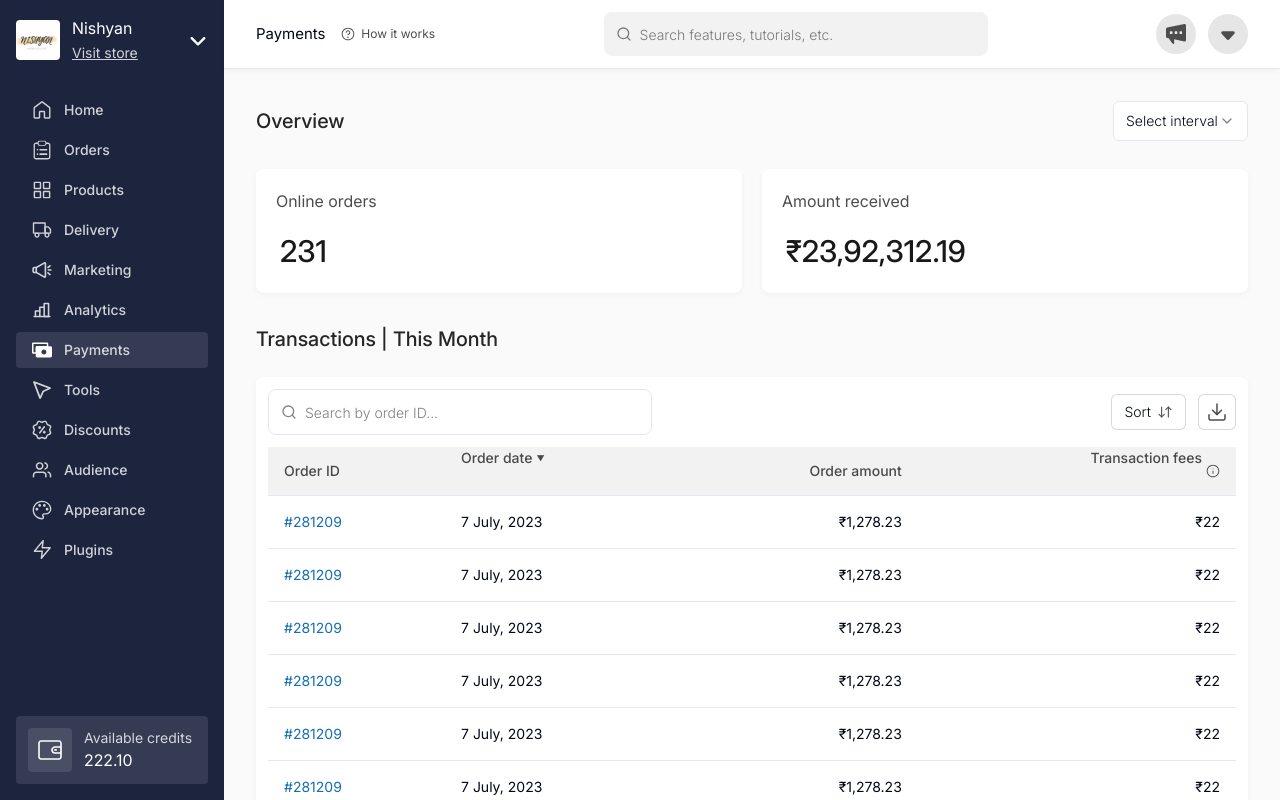
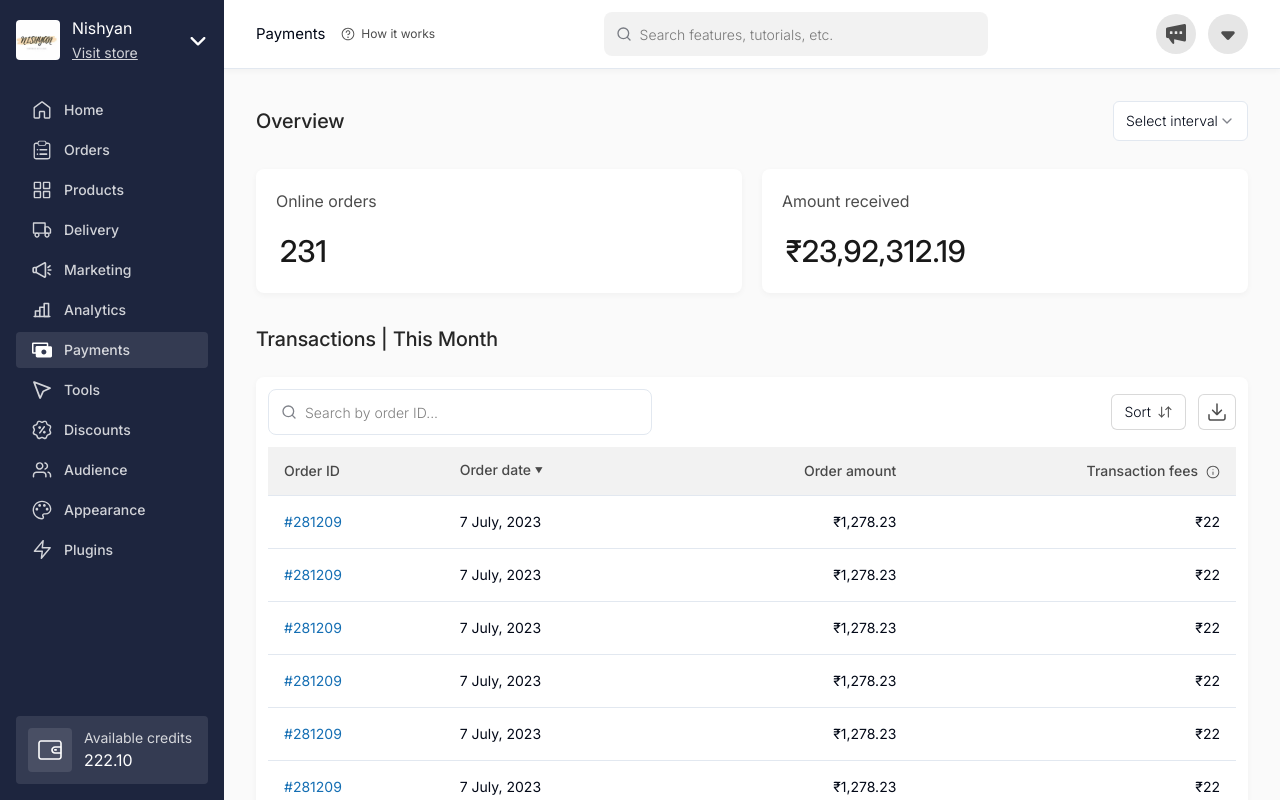
Before and after one commit to mohantee/dk-assignment, a React (Vite) app: page / in a window 1280 px wide. Shown: the top 800 px of the page. Built offline with nearby package versions, Linux system fonts and the light colour scheme.

Commit message:
fix table header layout

```diff
--- a/src/components/transaction-list.tsx
+++ b/src/components/transaction-list.tsx
@@ -53,14 +53,15 @@ export function TransactionList() {
           <TableHeader className="rounded-lg bg-black/5">
             <TableRow>
               <TableHead className="text-black/70">Order ID</TableHead>
-              <TableHead className="flex items-start gap-1 text-black/70">
-                Order date <span className="text-[8px]">▼</span>
+              <TableHead className="text-black/70">
+                Order date{" "}
+                <span className="relative bottom-[2px] text-[8px]">▼</span>
               </TableHead>
               <TableHead className="text-right text-black/70">
                 Order amount
               </TableHead>
-              <TableHead className="flex items-start justify-end gap-1 text-black/70">
-                Transaction fees
+              <TableHead className="text-right text-black/70">
+                <span className="mr-2">Transaction fees</span>
                 <img
                   src={infoIcon}
                   alt=""
```
